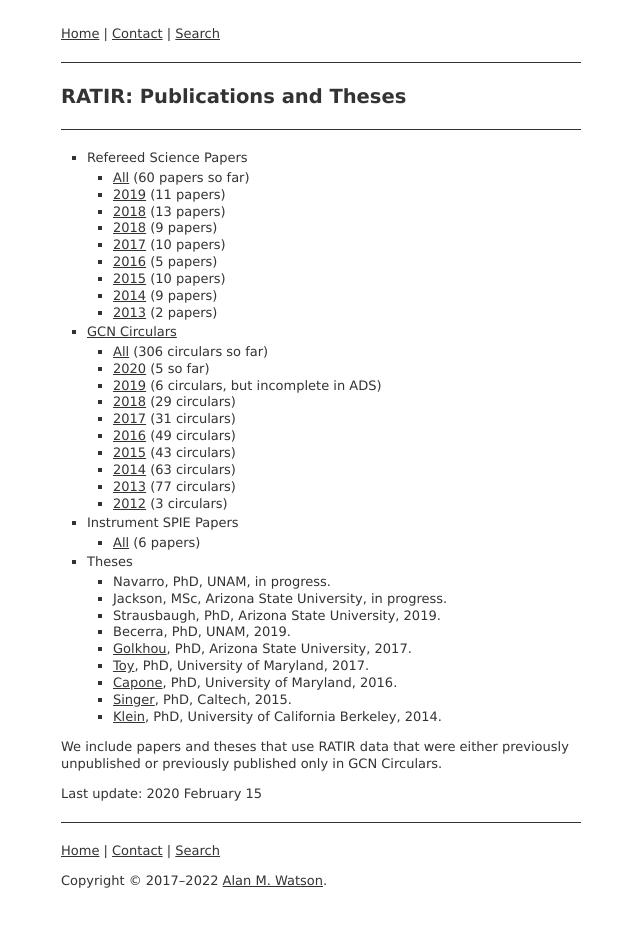
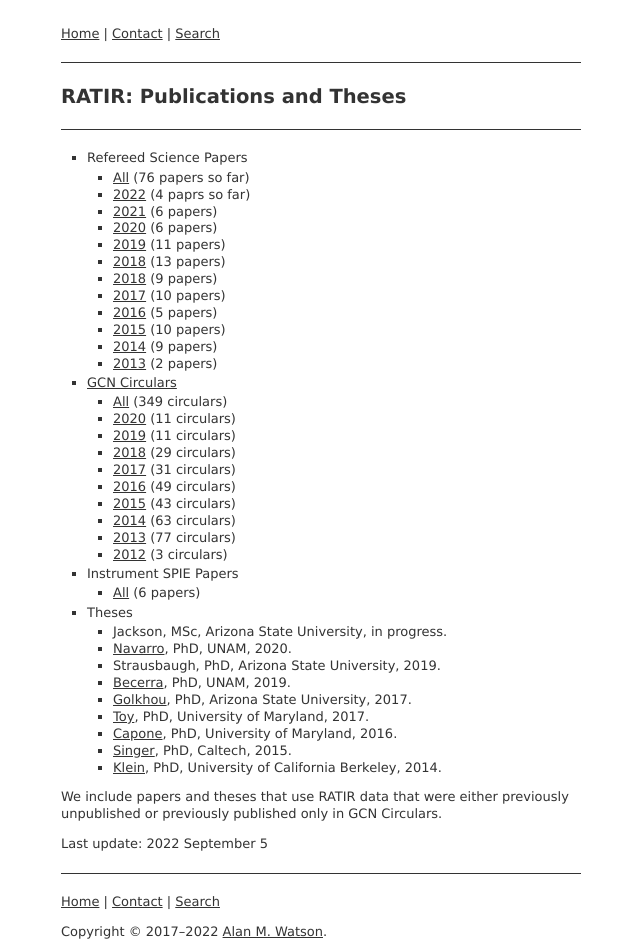
Before and after one commit to alanwatsonforster/ratir-web-site, a plain HTML site: page publications.html in a window 1280 px wide. Shown: the whole page, without its empty margins (319-959 px from the left). Before the commit the page ends 890 px from the top, so only its background shows below. Drawn offline with Linux system fonts and the light colour scheme.

Commit message:
Update publications.

```diff
--- a/publications.html
+++ b/publications.html
@@ -19,7 +19,10 @@ RATIR: Publications and Theses
 <ul>
 <li>Refereed Science Papers
 <ul>
-<li><a href="http://bit.ly/2CPPwdO">All</a> (60 papers so far)</li>
+<li><a href="http://bit.ly/2CPPwdO">All</a> (76 papers so far)</li>
+<li><a href="https://bit.ly/3eqkn9B">2022</a> (4 paprs so far)</li>
+<li><a href="https://bit.ly/3RmbOLm">2021</a> (6 papers)</li>
+<li><a href="https://bit.ly/3RE3rKZ">2020</a> (6 papers)</li>
 <li><a href="http://bit.ly/2SyzqAN">2019</a> (11 papers)</li>
 <li><a href="https://bit.ly/2KqznjI">2018</a> (13 papers)</li>
 <li><a href="https://bit.ly/2KqznjI">2018</a> (9 papers)</li>
@@ -31,9 +34,9 @@ RATIR: Publications and Theses
 </ul></li>
 <li><a href="https://gcn.gsfc.nasa.gov/gcn3_circulars.html">GCN Circulars</a>
 <ul>
-<li><a href="http://bit.ly/30OIhiU">All</a> (306 circulars so far)</li>
-<li><a href="http://bit.ly/37q1ytS">2020</a> (5 so far)</li>
-<li><a href="http://bit.ly/2LAHLBn">2019</a> (6 circulars, but incomplete in ADS)</li>
+<li><a href="http://bit.ly/30OIhiU">All</a> (349 circulars)</li>
+<li><a href="http://bit.ly/37q1ytS">2020</a> (11 circulars)</li>
+<li><a href="http://bit.ly/2LAHLBn">2019</a> (11 circulars)</li>
 <li><a href="http://bit.ly/2Z5pUWv">2018</a> (29 circulars)</li>
 <li><a href="http://bit.ly/2Z899tQo">2017</a> (31 circulars)</li>
 <li><a href="http://bit.ly/2LCdUsu">2016</a> (49 circulars)</li>
@@ -48,10 +51,10 @@ RATIR: Publications and Theses
 </ul></li>
 <li>Theses
 <ul>
-<li>Navarro, PhD, UNAM, in progress.</li>
 <li>Jackson, MSc, Arizona State University, in progress.</li>
+<li><a href="https://tesiunam.dgb.unam.mx/F/93N1SLKUC3TPXDIA1XVT9J29XBQGGR8RRYQD34BFAE43BIK21Y-22225?func=full-set-set&amp;set_number=957748&amp;set_entry=000116&amp;format=999">Navarro</a>, PhD, UNAM, 2020.</li>
 <li>Strausbaugh, PhD, Arizona State University, 2019.</li>
-<li>Becerra, PhD, UNAM, 2019.</li>
+<li><a href="https://tesiunam.dgb.unam.mx/F/B7PKS8HDPJ6KLYFJVIXE6N3C45INT1K3GSI8R382KS9YJRYYJX-16412?func=full-set-set&amp;set_number=957838&amp;set_entry=000001&amp;format=999">Becerra</a>, PhD, UNAM, 2019.</li>
 <li><a href="https://ui.adsabs.harvard.edu/#abs/2017PhDT........70G/abstract">Golkhou</a>, PhD, Arizona State University, 2017.</li>
 <li><a href="https://ui.adsabs.harvard.edu/#abs/2017PhDT........21T/abstract">Toy</a>, PhD, University of Maryland, 2017.</li>
 <li><a href="https://ui.adsabs.harvard.edu/#abs/2016PhDT.......107C/abstract">Capone</a>, PhD, University of Maryland, 2016.</li>
@@ -62,7 +65,7 @@ RATIR: Publications and Theses
 
 <p>We include papers and theses that use RATIR data that were either previously unpublished or previously published only in GCN Circulars.</p>
 
-<p>Last update: 2020 February 15</p>
+<p>Last update: 2022 September 5</p>
 </div>
 <div id="footer">
 <hr/>
```
Also changed, not shown: 1 other file.
